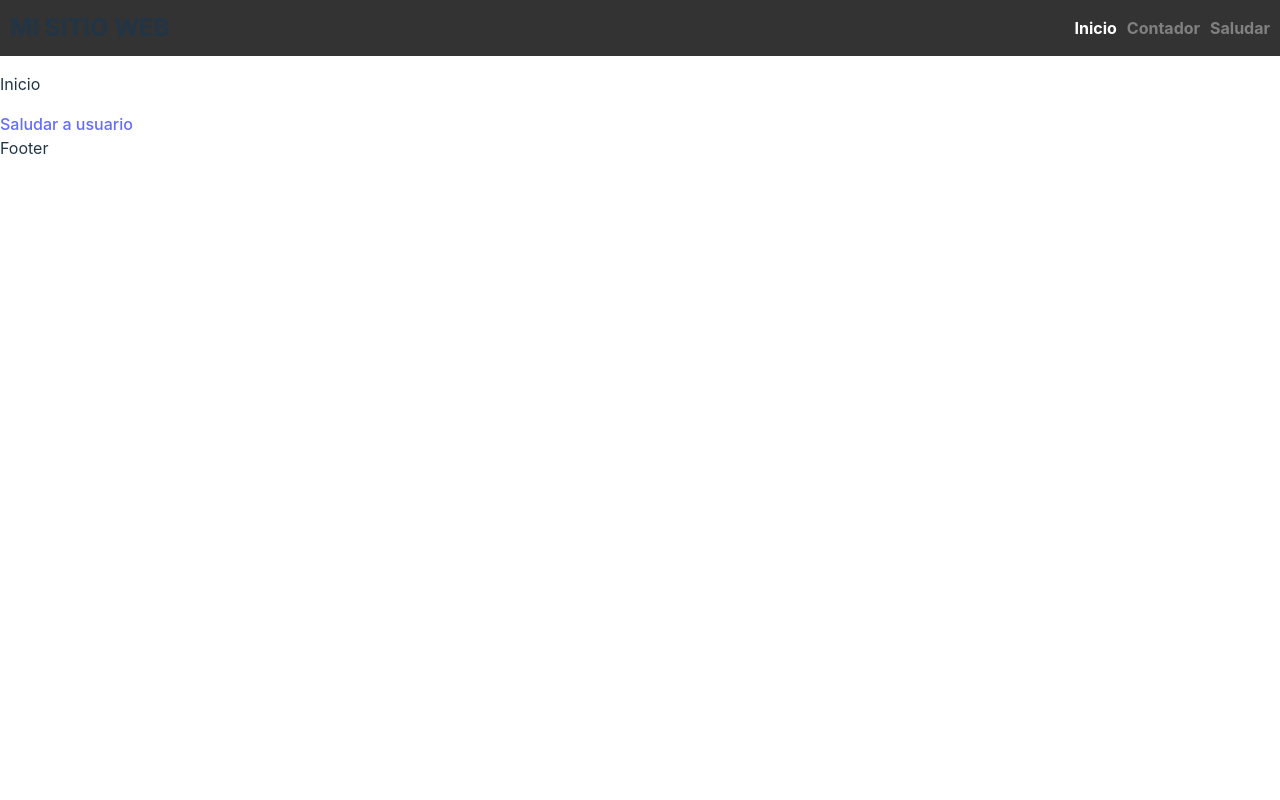
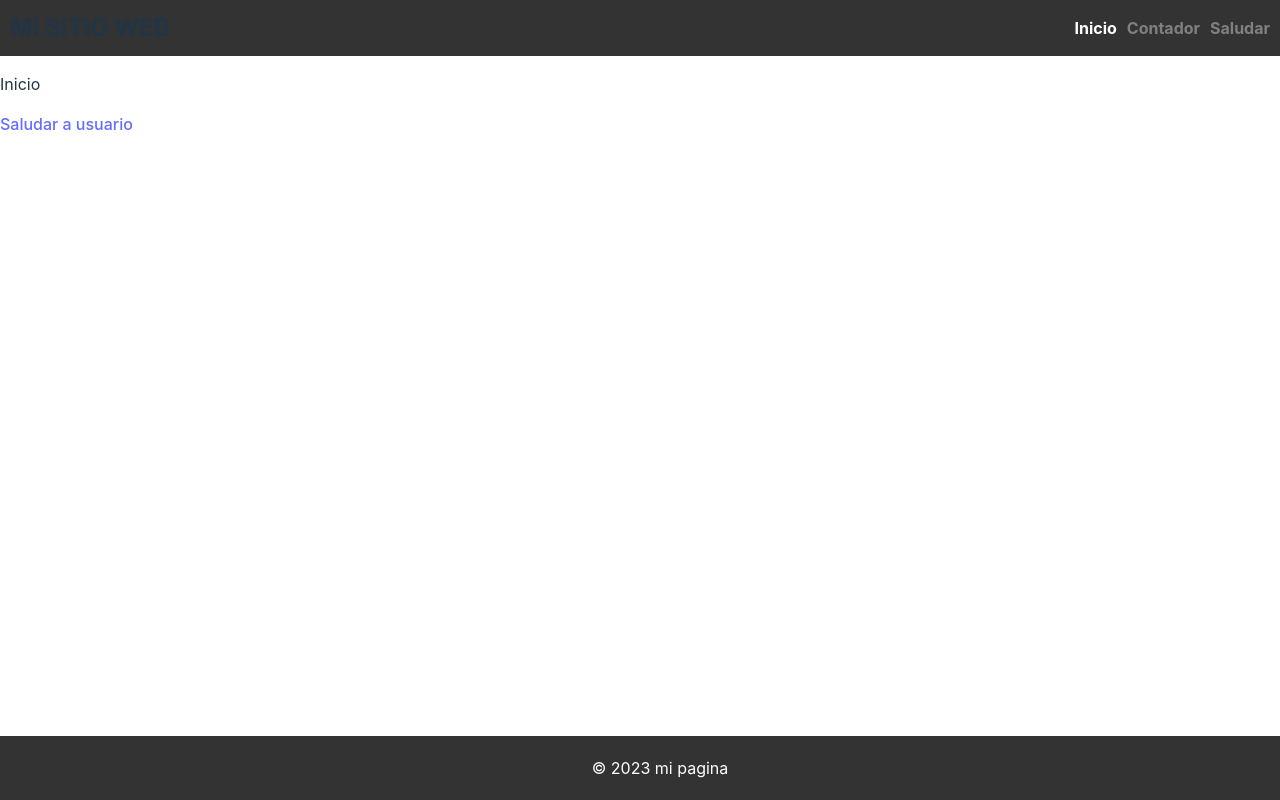
Before and after one commit to vasquezluis/practicas-auxiliaturas, a React (Vite) app in the folder 04_ejemploRutas/: page / in a window 1280 px wide. Built offline with nearby package versions, Linux system fonts and the light colour scheme.

Commit message:
added footer styles

```diff
--- /dev/null
+++ b/04_ejemploRutas/src/components/_partials/Footer.css
@@ -0,0 +1,9 @@
+.footer {
+  position: fixed;
+  bottom: 0;
+  width: 100%;
+  background-color: #333;
+  color: #fff;
+  padding: 20px;
+  text-align: center;
+}
--- a/04_ejemploRutas/src/components/_partials/Footer.jsx
+++ b/04_ejemploRutas/src/components/_partials/Footer.jsx
@@ -1,6 +1,8 @@
+import './Footer.css'
+
 function Footer() {
   return (
-    <div>Footer</div>
+  <footer className='footer'>&copy; 2023 mi pagina</footer>
   )
 }
 
```
